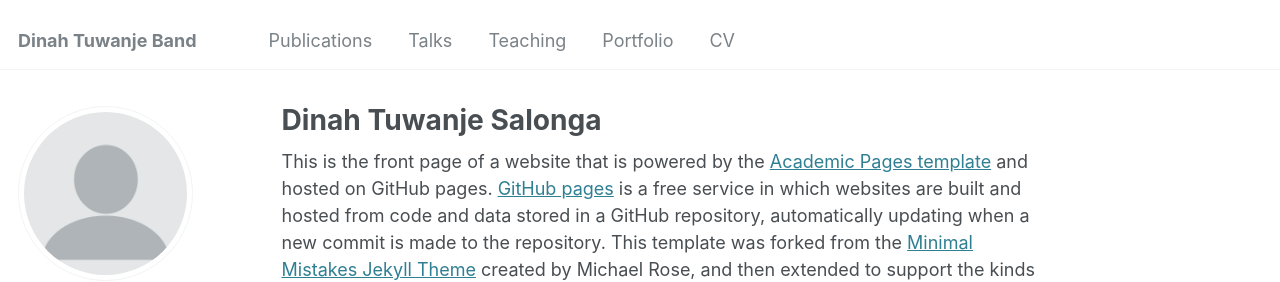
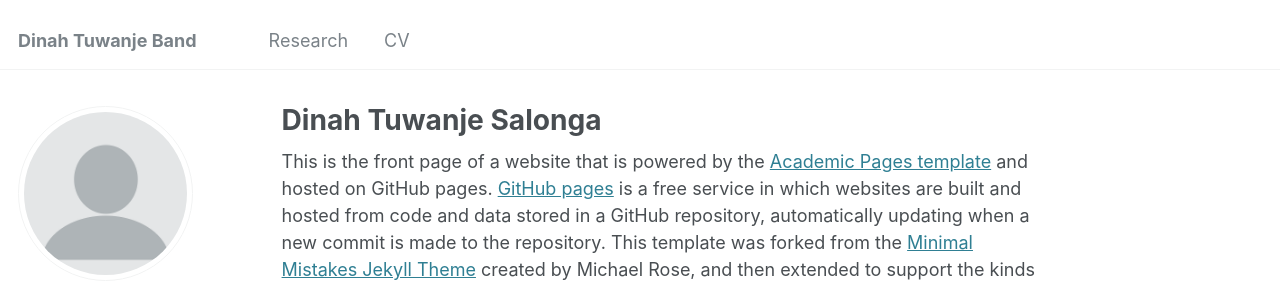
Before and after one commit to Dinah3/dinah3.github.io, a Jekyll site: the page built from _pages/about.md, in a window 1280 px wide. Shown: the top 282 px of the page. Built offline with Jekyll 4.4.1, drawn with Linux system fonts in a browser that asks for light colours; some web fonts are replaced.

Commit message:
Update navigation.yml

```diff
--- a/_data/navigation.yml
+++ b/_data/navigation.yml
@@ -5,17 +5,8 @@
 # prevent it from being included in the site.
 
 main:
-  - title: "Publications"
+  - title: "Research"
     url: /publications/
-
-  - title: "Talks"
-    url: /talks/
-
-  - title: "Teaching"
-    url: /teaching/
-
-  - title: "Portfolio"
-    url: /portfolio/
 
   - title: "CV"
     url: /cv/
```
